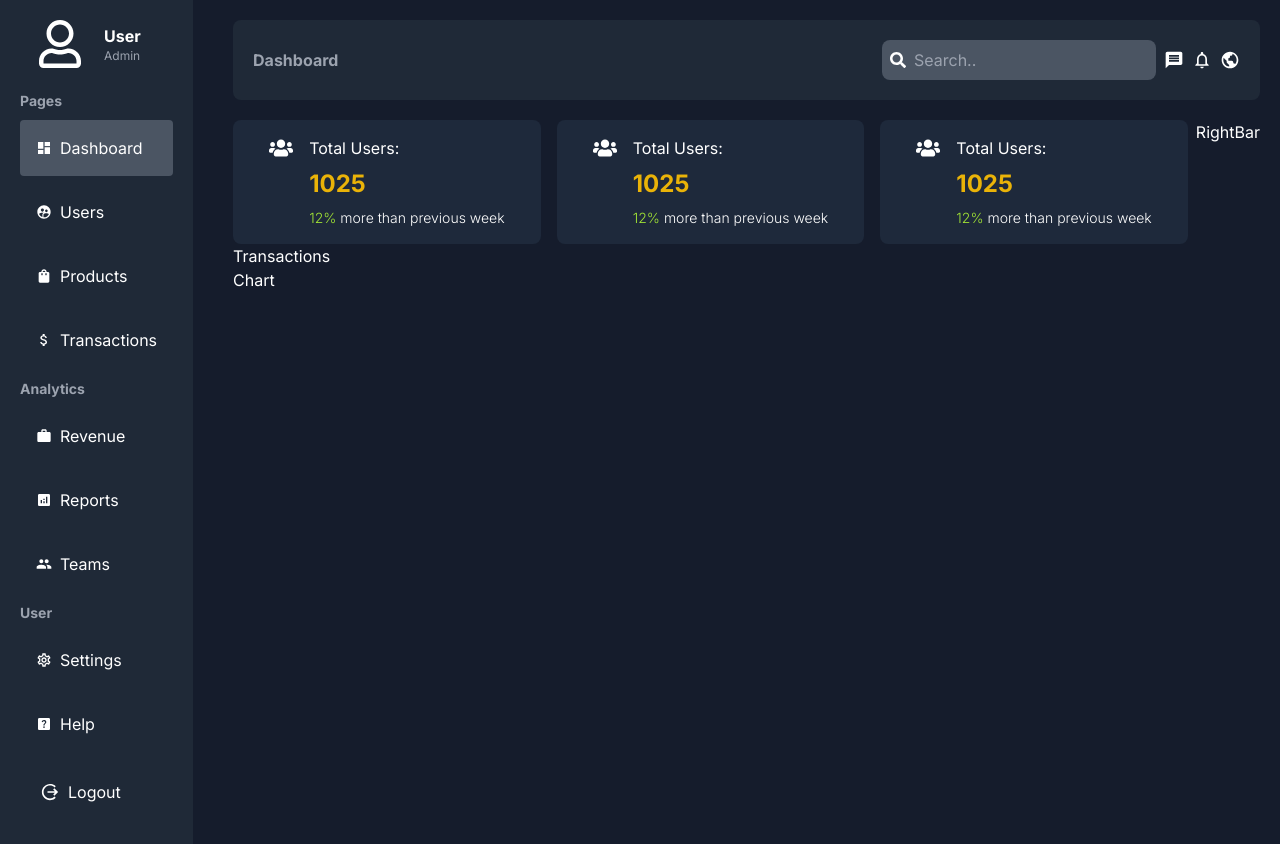
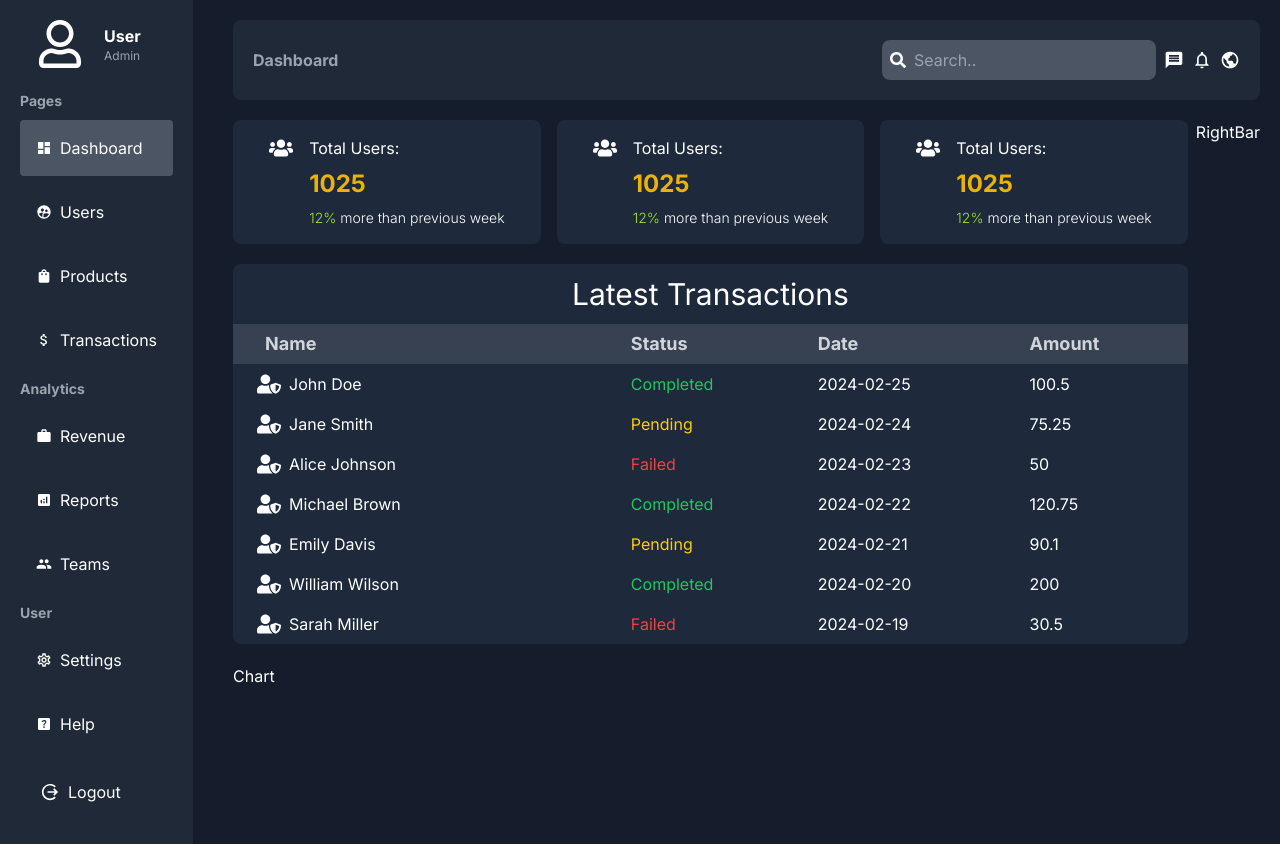
Before and after one commit to nrshakib/next-admin-dashboard, a Next.js app: page /dashboard in a window 1280 px wide. Built offline with nearby package versions, Linux system fonts and the light colour scheme; data requests are answered from the project's data file.

Commit message:
Added transaction data and Component

```diff
--- a/package.json
+++ b/package.json
@@ -4,11 +4,13 @@
   "private": true,
   "scripts": {
     "dev": "next dev",
+    "json-server": "json-server --watch transaction.json --port 4000",
     "build": "next build",
     "start": "next start",
     "lint": "next lint"
   },
   "dependencies": {
+    "json-server": "^1.0.0-alpha.23",
     "next": "14.1.0",
     "react": "^18",
     "react-dom": "^18",
--- a/src/components/dashboard/sidebar/menuLink/MenuLink.jsx
+++ b/src/components/dashboard/sidebar/menuLink/MenuLink.jsx
@@ -6,7 +6,7 @@ const { default: Link } = require("next/link");
 
 const MenuLink = ({ item }) => {
   const pathName = usePathname();
-  console.log(pathName);
+  // console.log(pathName);
   return (
     <Link
       className={`flex gap-2 items-center p-4 rounded hover:bg-gray-700 my-2 ${pathName == item.path && 'bg-gray-600'}`}
--- a/src/components/dashboard/transactions/Transactions.jsx
+++ b/src/components/dashboard/transactions/Transactions.jsx
@@ -1,5 +1,51 @@
-const Transactions = () => {
-  return <div>Transactions</div>;
+import { FaUserShield } from "react-icons/fa";
+
+const Transactions = async () => {
+  const res = await fetch("http://localhost:4000/transactions");
+  const transactions = await res.json();
+  // console.log(transatcions);
+  return (
+    <div className="my-5 bg-slate-800 rounded-lg">
+      <h1 className="text-center text-3xl py-3">Latest Transactions</h1>
+      <table className="w-full">
+        <thead>
+          <tr className="bg-gray-700 h-10 text-gray-300 font-bold text-lg">
+            <td className="pl-8">Name</td>
+            <td>Status</td>
+            <td>Date</td>
+            <td>Amount</td>
+          </tr>
+        </thead>
+        {transactions.map((each, index) => {
+          return (
+            <tbody key={index}>
+              <tr>
+                <td className="flex gap-2 items-center p-2 pl-6">
+                  <FaUserShield size={24} />
+                  <p>{each.name}</p>
+                </td>
+                <td
+                  className={` capitalize ${
+                    each.status === "completed"
+                      ? "text-green-500"
+                      : each.status === "pending"
+                      ? "text-yellow-400"
+                      : each.status === "failed"
+                      ? "text-red-500"
+                      : "text-white"
+                  }`}
+                >
+                  {each.status}
+                </td>
+                <td>{each.date}</td>
+                <td>{each.amount}</td>
+              </tr>
+            </tbody>
+          );
+        })}
+      </table>
+    </div>
+  );
 };
 
 export default Transactions;
--- /dev/null
+++ b/transaction.json
@@ -0,0 +1,46 @@
+{
+  "transactions": [
+    {
+      "name": "John Doe",
+      "status": "completed",
+      "date": "2024-02-25",
+      "amount": 100.5
+    },
+    {
+      "name": "Jane Smith",
+      "status": "pending",
+      "date": "2024-02-24",
+      "amount": 75.25
+    },
+    {
+      "name": "Alice Johnson",
+      "status": "failed",
+      "date": "2024-02-23",
+      "amount": 50.0
+    },
+    {
+      "name": "Michael Brown",
+      "status": "completed",
+      "date": "2024-02-22",
+      "amount": 120.75
+    },
+    {
+      "name": "Emily Davis",
+      "status": "pending",
+      "date": "2024-02-21",
+      "amount": 90.1
+    },
+    {
+      "name": "William Wilson",
+      "status": "completed",
+      "date": "2024-02-20",
+      "amount": 200.0
+    },
+    {
+      "name": "Sarah Miller",
+      "status": "failed",
+      "date": "2024-02-19",
+      "amount": 30.5
+    }
+  ]
+}
```
Also changed, not shown: 1 other file (tests, documents, lock files or other folders).
